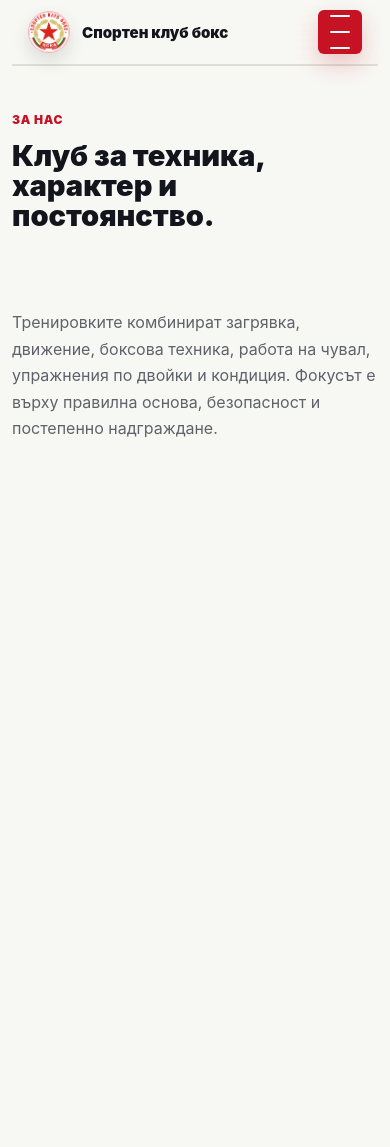
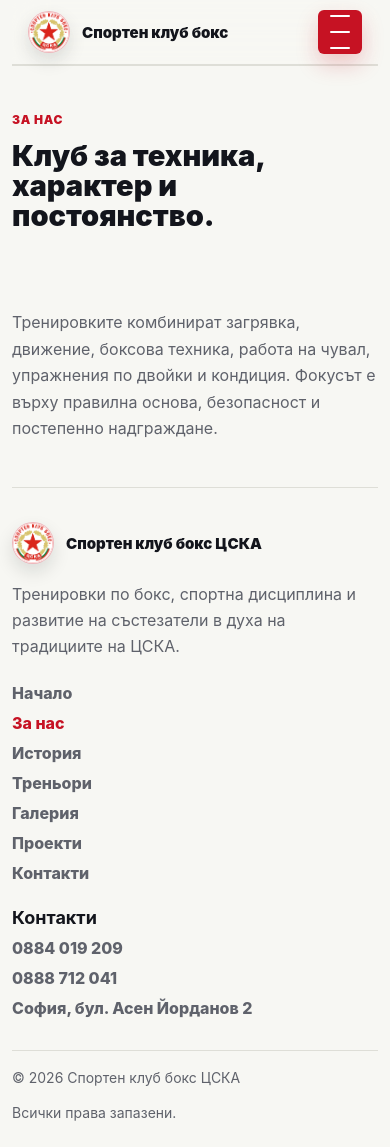
Before and after one commit to ninkov/sporten-club-box-cska, a React (Vite) app: page /za-nas in a window 390 px wide. Before the commit the page ends 844 px from the top, so only its background shows below. Built offline with nearby package versions, Linux system fonts and the light colour scheme.

Commit message:
Add footer and scroll to top button

```diff
--- a/src/App.jsx
+++ b/src/App.jsx
@@ -1,6 +1,8 @@
 import { Route, Routes } from 'react-router-dom'
+import Footer from './components/Footer'
 import Header from './components/Header'
 import ScrollManager from './components/ScrollManager'
+import ScrollToTopButton from './components/ScrollToTopButton'
 import AboutPage from './pages/AboutPage'
 import CoachesPage from './pages/CoachesPage'
 import ContactPage from './pages/ContactPage'
@@ -25,6 +27,8 @@
         <Route path="/kontakti" element={<ContactPage />} />
         <Route path="*" element={<NotFoundPage />} />
       </Routes>
+      <Footer />
+      <ScrollToTopButton />
     </main>
   )
 }
--- /dev/null
+++ b/src/components/Footer.jsx
@@ -0,0 +1,58 @@
+import { NavLink } from 'react-router-dom'
+import logoImg from '../assets/cska-logo.jpg'
+import { googleMapsUrl, siteConfig } from '../seo/siteConfig'
+
+const footerLinks = [
+  ['/', 'Начало'],
+  ['/za-nas', 'За нас'],
+  ['/istoria-na-kluba', 'История'],
+  ['/trenyori', 'Треньори'],
+  ['/galeria', 'Галерия'],
+  ['/proekti', 'Проекти'],
+  ['/kontakti', 'Контакти'],
+]
+
+function Footer() {
+  const currentYear = new Date().getFullYear()
+
+  return (
+    <footer className="site-footer">
+      <div className="footer-inner">
+        <div className="footer-brand">
+          <NavLink className="brand" to="/" aria-label={siteConfig.name}>
+            <img className="brand-logo" src={logoImg} alt="" />
+            <span>{siteConfig.name}</span>
+          </NavLink>
+          <p>
+            Тренировки по бокс, спортна дисциплина и развитие на състезатели в духа
+            на традициите на ЦСКА.
+          </p>
+        </div>
+
+        <nav className="footer-nav" aria-label="Връзки във футъра">
+          {footerLinks.map(([href, label]) => (
+            <NavLink key={href} to={href} end={href === '/'}>
+              {label}
+            </NavLink>
+          ))}
+        </nav>
+
+        <address className="footer-contact">
+          <strong>Контакти</strong>
+          <a href="tel:+359884019209">0884 019 209</a>
+          <a href="tel:+359888712041">0888 712 041</a>
+          <a href={googleMapsUrl} target="_blank" rel="noreferrer">
+            {siteConfig.address.addressLocality}, {siteConfig.address.streetAddress}
+          </a>
+        </address>
+      </div>
+
+      <div className="footer-bottom">
+        <span>© {currentYear} {siteConfig.name}</span>
+        <span>Всички права запазени.</span>
+      </div>
+    </footer>
+  )
+}
+
+export default Footer
--- a/src/components/ProjectsSection.jsx
+++ b/src/components/ProjectsSection.jsx
@@ -1,14 +1,4 @@
 const projects = [
-  {
-    title: 'Детско-юношеска школа',
-    meta: 'Развитие',
-    text: 'Подготовка на млади състезатели с фокус върху дисциплина, техника и постепенно участие в турнири.',
-  },
-  {
-    title: 'Състезателна подготовка',
-    meta: 'Спорт',
-    text: 'Работа с активни боксьори за национални първенства, контролни срещи и клубни състезания.',
-  },
   {
     title: 'Мултикултурна среда без насилие',
     meta: '1 юни',
@@ -25,7 +15,7 @@
         <p className="eyebrow">Проекти</p>
         <h2 id="projects-title">Инициативи за развитие на клуба.</h2>
         <p>
-          Тук могат да се представят текущи и бъдещи проекти на клуба - школа,
+          Представяне на текущи и бъдещи проекти на клуба - школа,
           състезателна дейност, партньорства и събития.
         </p>
       </div>
--- /dev/null
+++ b/src/components/ScrollToTopButton.jsx
@@ -0,0 +1,31 @@
+import { useEffect, useState } from 'react'
+
+function ScrollToTopButton() {
+  const [isVisible, setIsVisible] = useState(false)
+
+  useEffect(() => {
+    const handleScroll = () => {
+      setIsVisible(window.scrollY > 600)
+    }
+
+    handleScroll()
+    window.addEventListener('scroll', handleScroll, { passive: true })
+
+    return () => {
+      window.removeEventListener('scroll', handleScroll)
+    }
+  }, [])
+
+  return (
+    <button
+      className={isVisible ? 'scroll-top-button is-visible' : 'scroll-top-button'}
+      type="button"
+      aria-label="Върни се в началото"
+      onClick={() => window.scrollTo({ top: 0, behavior: 'smooth' })}
+    >
+      ↑
+    </button>
+  )
+}
+
+export default ScrollToTopButton
--- a/src/index.css
+++ b/src/index.css
@@ -722,6 +722,104 @@
   background: var(--border);
 }
 
+.site-footer {
+  width: min(1180px, calc(100% - 32px));
+  margin: 0 auto;
+  padding: 34px 0 26px;
+  border-top: 1px solid var(--border);
+}
+
+.footer-inner {
+  display: grid;
+  grid-template-columns: minmax(0, 1.2fr) minmax(180px, 0.7fr) minmax(220px, 0.9fr);
+  gap: 36px;
+  align-items: start;
+}
+
+.footer-brand p {
+  max-width: 460px;
+  margin: 18px 0 0;
+  line-height: 1.6;
+}
+
+.footer-nav,
+.footer-contact {
+  display: grid;
+  gap: 10px;
+}
+
+.footer-nav a,
+.footer-contact a {
+  color: var(--text);
+  font-weight: 800;
+  text-decoration: none;
+}
+
+.footer-nav a:hover,
+.footer-nav a.active,
+.footer-contact a:hover {
+  color: var(--red);
+}
+
+.footer-contact {
+  font-style: normal;
+}
+
+.footer-contact strong {
+  color: var(--text-h);
+  font-size: 18px;
+}
+
+.footer-bottom {
+  display: flex;
+  justify-content: space-between;
+  gap: 18px;
+  margin-top: 32px;
+  padding-top: 18px;
+  border-top: 1px solid var(--border);
+  color: var(--text);
+  font-size: 14px;
+}
+
+.scroll-top-button {
+  position: fixed;
+  right: 22px;
+  bottom: 22px;
+  z-index: 20;
+  width: 48px;
+  height: 48px;
+  display: grid;
+  place-items: center;
+  border: 1px solid rgba(255, 255, 255, 0.26);
+  border-radius: 50%;
+  color: #fff;
+  background: var(--red);
+  box-shadow: 0 16px 34px rgba(19, 21, 28, 0.26);
+  font-size: 24px;
+  font-weight: 950;
+  line-height: 1;
+  cursor: pointer;
+  opacity: 0;
+  transform: translateY(14px);
+  pointer-events: none;
+  transition:
+    opacity 0.2s ease,
+    transform 0.2s ease,
+    background 0.2s ease;
+}
+
+.scroll-top-button.is-visible {
+  opacity: 1;
+  transform: translateY(0);
+  pointer-events: auto;
+}
+
+.scroll-top-button:hover {
+  color: var(--red);
+  background: #fff;
+  border-color: rgba(198, 18, 35, 0.42);
+}
+
 .not-found-section {
   width: min(1180px, calc(100% - 32px));
   min-height: calc(100svh - 76px);
@@ -846,6 +944,14 @@
     padding: 62px 0;
   }
 
+  .footer-inner {
+    grid-template-columns: 1fr 1fr;
+  }
+
+  .footer-brand {
+    grid-column: 1 / -1;
+  }
+
   .history-section {
     padding-right: 24px;
     padding-left: 24px;
@@ -864,6 +970,7 @@
   .schedule-section,
   .about-section,
   .contact-section,
+  .site-footer,
   .not-found-section {
     width: min(100% - 24px, 1180px);
   }
@@ -984,6 +1091,26 @@
     padding: 20px;
   }
 
+  .footer-inner,
+  .footer-bottom {
+    grid-template-columns: 1fr;
+  }
+
+  .footer-inner {
+    gap: 24px;
+  }
+
+  .footer-bottom {
+    display: grid;
+  }
+
+  .scroll-top-button {
+    right: 14px;
+    bottom: 14px;
+    width: 44px;
+    height: 44px;
+  }
+
   .map-frame {
     min-height: 240px;
   }
```
